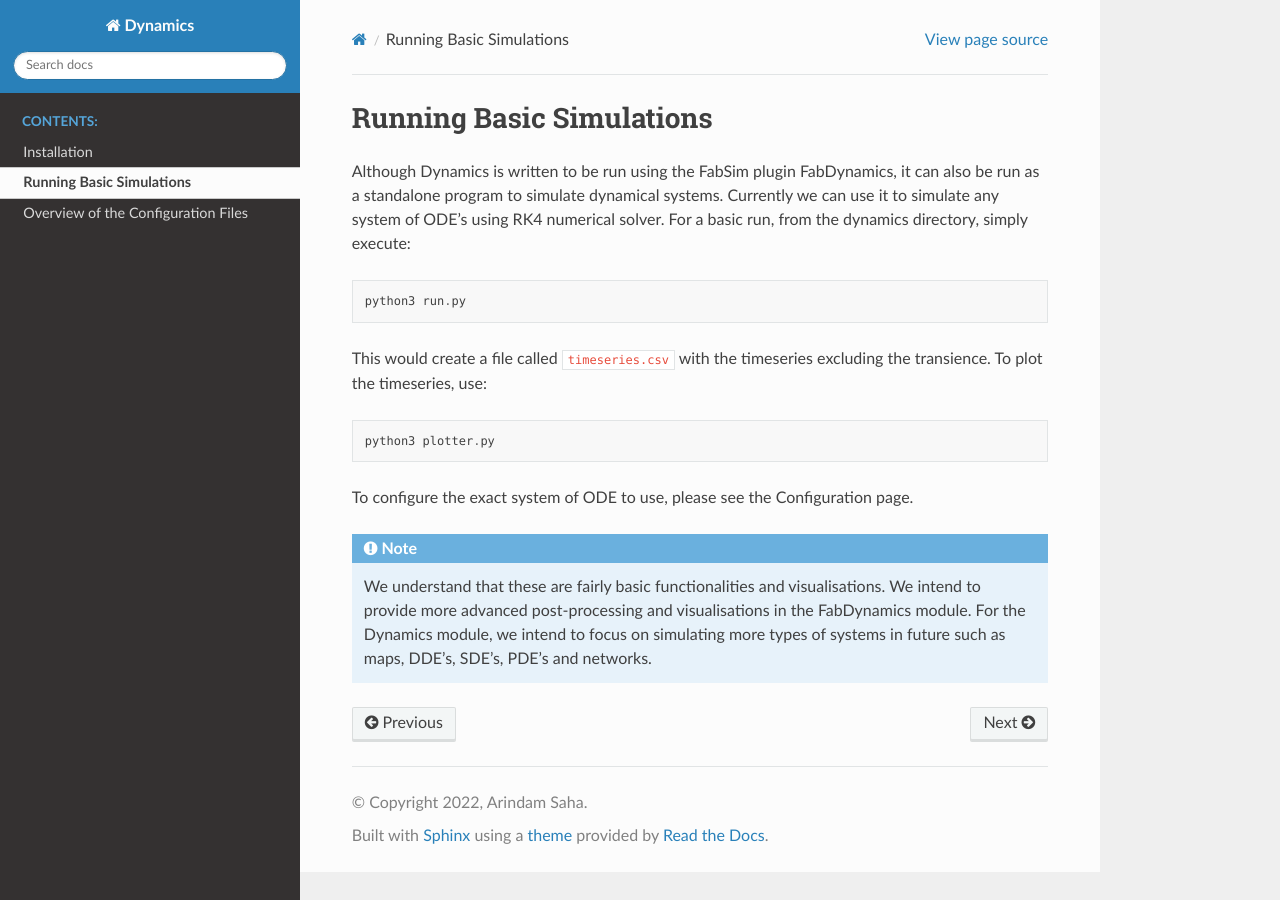
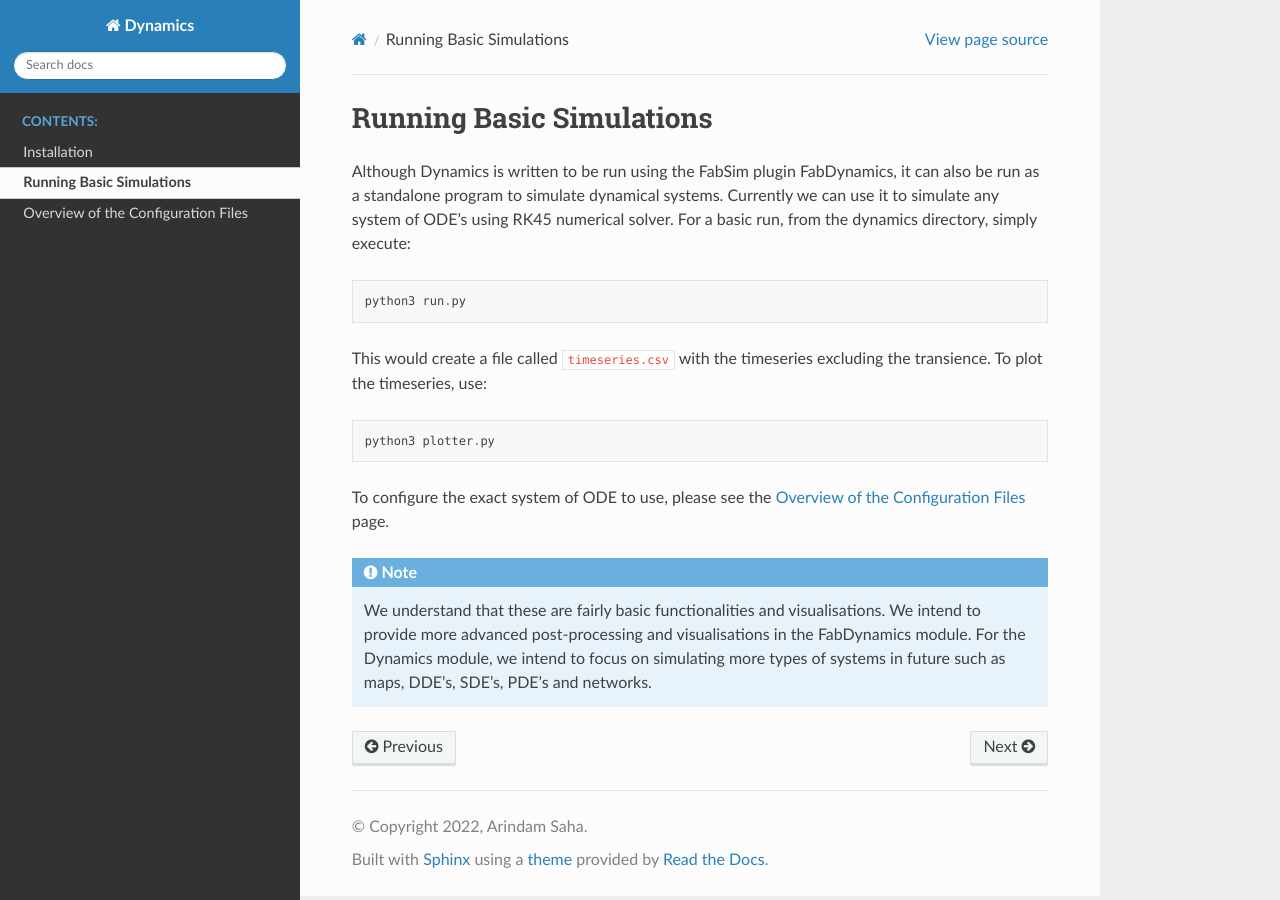
Before and after one commit to arindamsaha1507/dynamics, a Sphinx documentation site: the page built from docs/source/basic_usage.rst, in a window 1280 px wide. Built offline with Sphinx 7.4.7 and the Read the Docs theme 2.0.0, drawn with Linux system fonts in a browser that asks for light colours.

Commit message:
Minor corrections

```diff
--- a/docs/source/basic_usage.rst
+++ b/docs/source/basic_usage.rst
@@ -1,7 +1,7 @@
 Running Basic Simulations
 =========================
 
-Although Dynamics is written to be run using the FabSim plugin FabDynamics, it can also be run as a standalone program to simulate dynamical systems. Currently we can use it to simulate any system of ODE's using RK4 numerical solver. For a basic run, from the dynamics directory, simply execute::
+Although Dynamics is written to be run using the FabSim plugin FabDynamics, it can also be run as a standalone program to simulate dynamical systems. Currently we can use it to simulate any system of ODE's using RK45 numerical solver. For a basic run, from the dynamics directory, simply execute::
 
     python3 run.py
 
@@ -9,7 +9,7 @@ This would create a file called ``timeseries.csv`` with the timeseries excluding
 
     python3 plotter.py
 
-To configure the exact system of ODE to use, please see the Configuration page.
+To configure the exact system of ODE to use, please see the :ref:`Overview of the Configuration Files` page.
 
 .. note::
     We understand that these are fairly basic functionalities and visualisations. We intend to provide more advanced post-processing and visualisations in the FabDynamics module. For the Dynamics module, we intend to focus on simulating more types of systems in future such as maps, DDE's, SDE's, PDE's and networks.
--- a/docs/source/conf.py
+++ b/docs/source/conf.py
@@ -19,6 +19,7 @@ release = '0.1'
 extensions = [
     'sphinx_rtd_theme',
     'sphinx.ext.autodoc',
+    'sphinx.ext.autosectionlabel',
 ]
 
 templates_path = ['_templates']
```
